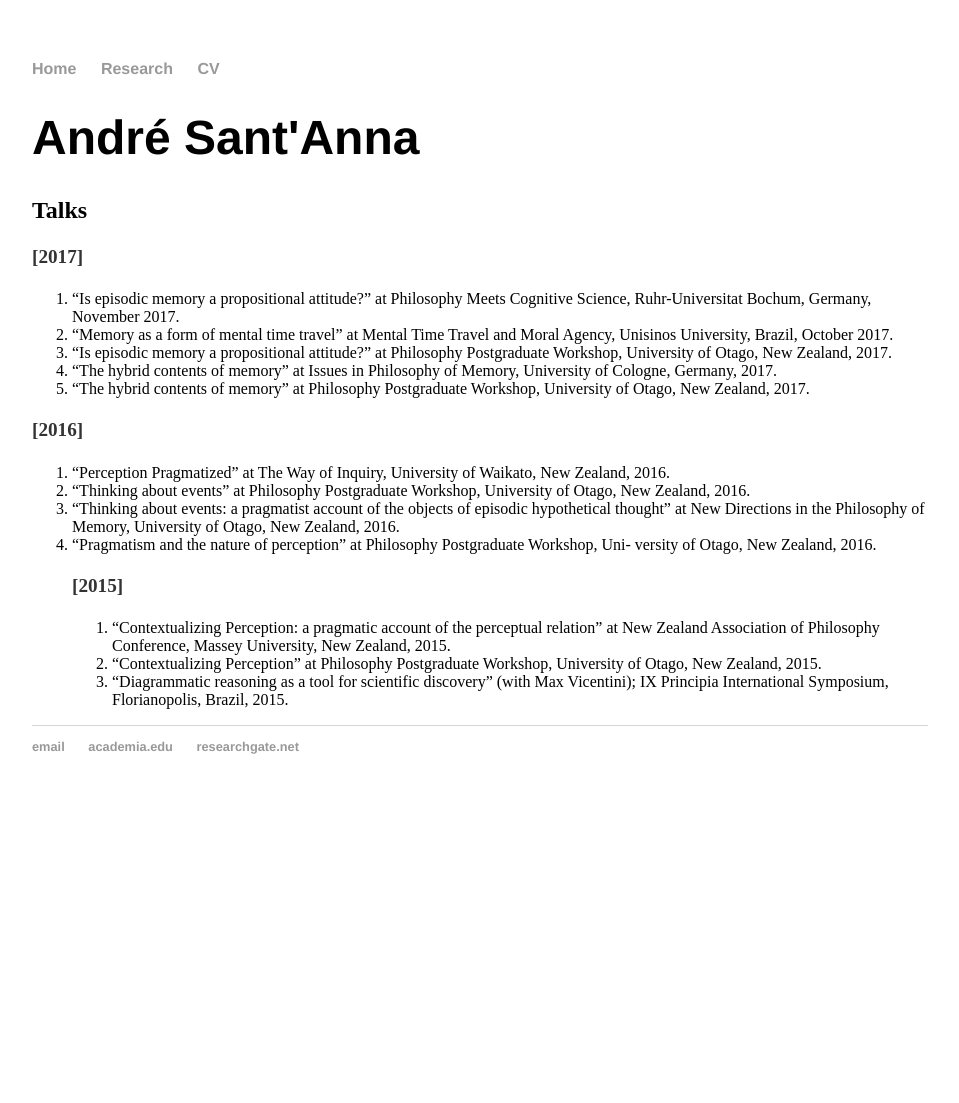
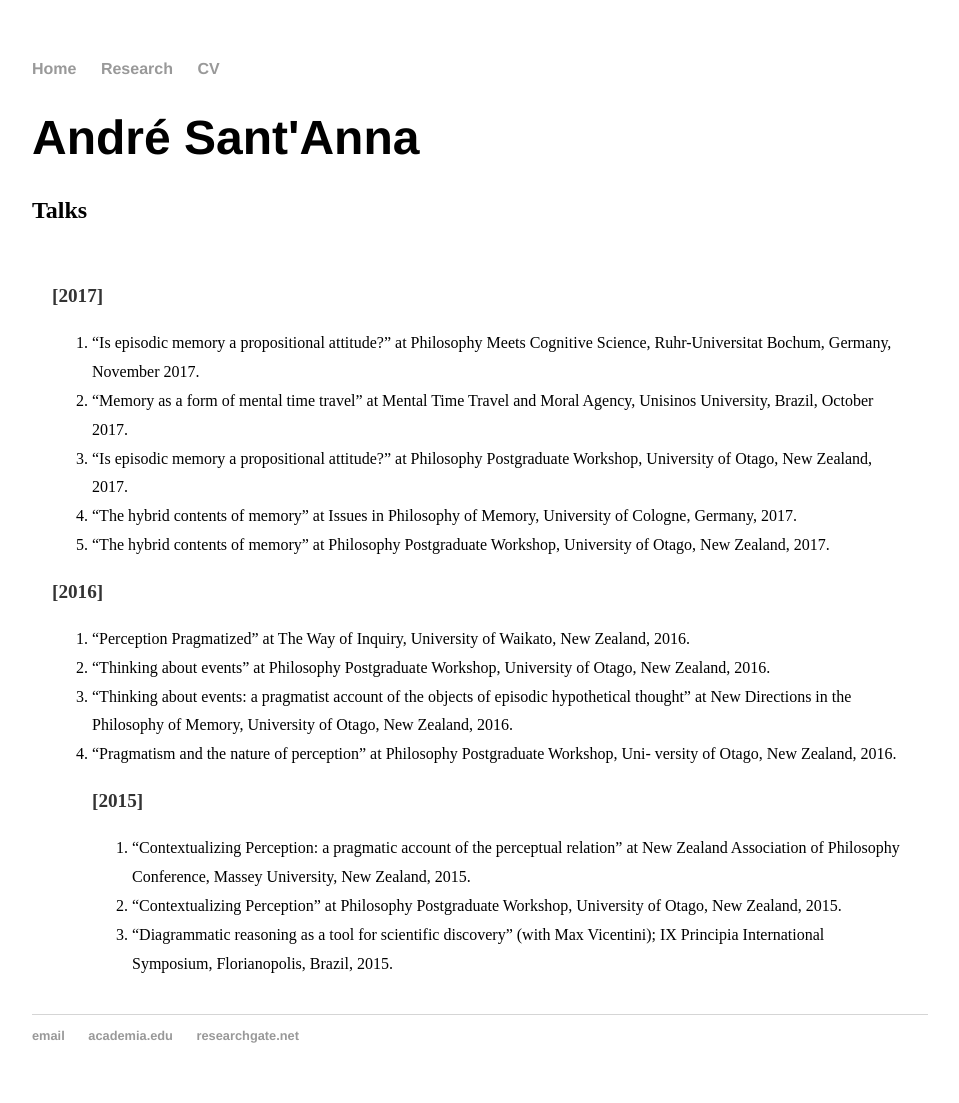
Before and after one commit to andresantanna/andresantanna.github.io, a Jekyll site: the page built from talks.html, in a window 1280 px wide. Shown: the whole page, without its empty margins (160-1119 px from the left). Built offline with Jekyll 4.4.1, drawn with Linux system fonts in a browser that asks for light colours; comment, search, counter and statistics services are not loaded; before the commit the page ends 900 px from its top, so only the background shows below that.

Commit message:
Update talks.html

```diff
--- a/talks.html
+++ b/talks.html
@@ -3,8 +3,10 @@
 title: André Sant'Anna - Talks
 ---
 <div class="blurb">
-	<h1>André Sant'Anna</h1>
-  <h2>Talks</h2>
+<h1>André Sant'Anna</h1>
+ <h2>Talks</h2>
+
+	<div style="background-color:white;color:black;padding:20px;line-height:1.8em">
 
 <p><b>[2017]</b></p>
 
```
